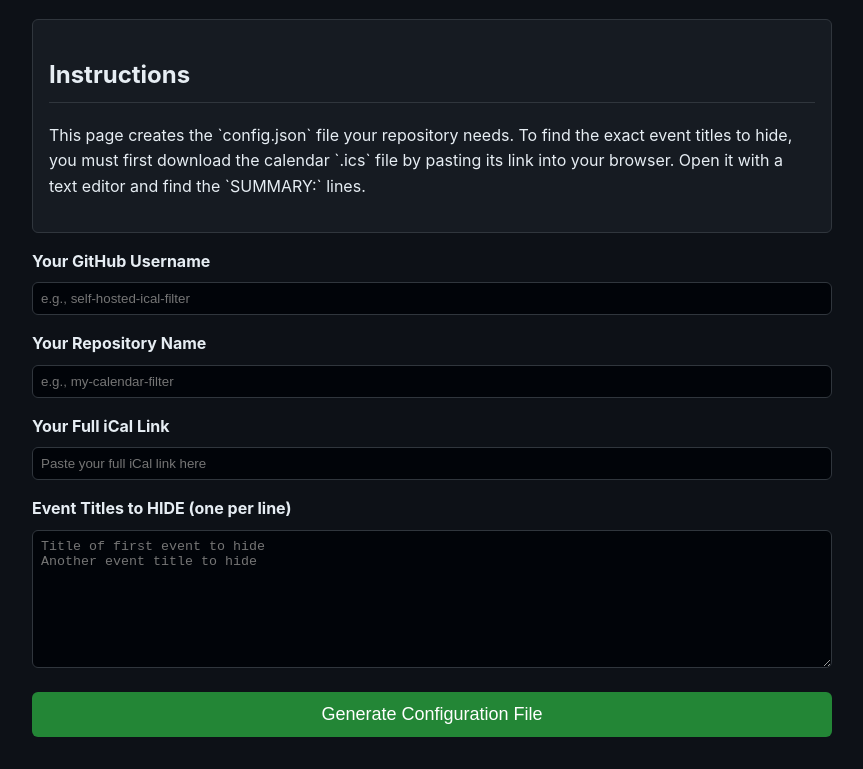
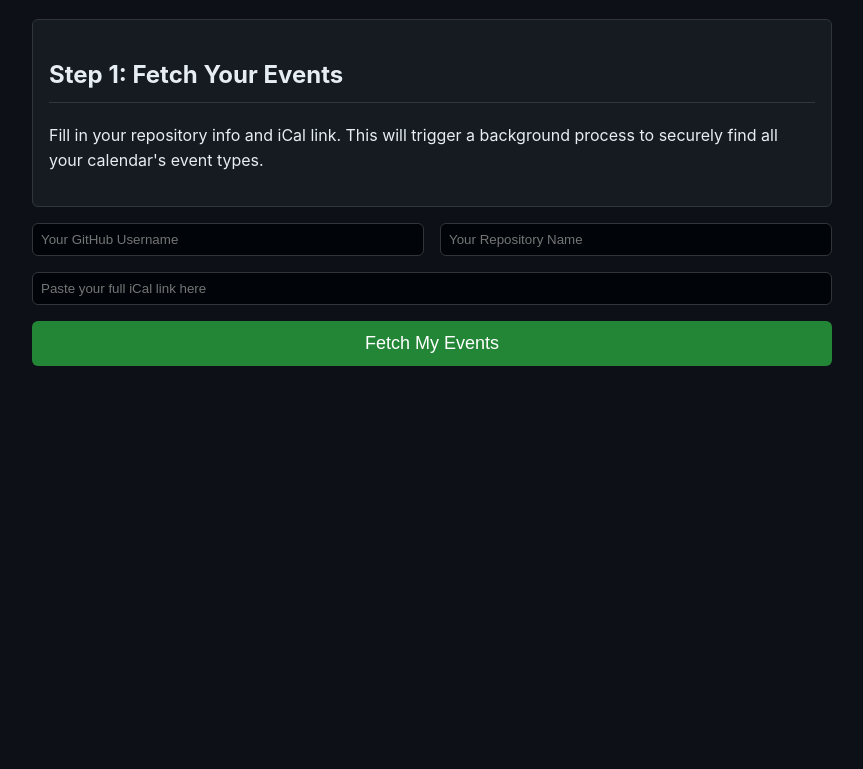
Before and after one commit to BenBar101/self-hosted-ical-filter, a website: page index.html in a window 1280 px wide. Shown: the part 95-864 px from the top of the page, without its empty margins (208-1071 px from the left). After the commit the page ends 800 px from the top, so only its background shows below. Drawn offline with Linux system fonts and the light colour scheme.

Commit message:
Update index.html

```diff
--- a/index.html
+++ b/index.html
@@ -8,33 +8,43 @@
         body { font-family: -apple-system, BlinkMacSystemFont, "Segoe UI", Roboto, Helvetica, Arial, sans-serif; line-height: 1.6; max-width: 800px; margin: 2rem auto; padding: 0 1rem; color: #e6edf3; background-color: #0d1117; }
         h1, h2 { border-bottom: 1px solid #30363d; padding-bottom: 8px; }
         label { display: block; margin-bottom: 0.5rem; font-weight: bold; }
-        input[type="text"], textarea { width: 100%; padding: 8px; margin-bottom: 1rem; box-sizing: border-box; background-color: #010409; border: 1px solid #30363d; color: #e6edf3; border-radius: 6px; }
+        input[type="text"] { width: 100%; padding: 8px; margin-bottom: 1rem; box-sizing: border-box; background-color: #010409; border: 1px solid #30363d; color: #e6edf3; border-radius: 6px; }
+        input:read-only { background-color: #161b22; color: #888; }
         button { background-color: #238636; color: white; padding: 12px 20px; border: none; border-radius: 6px; cursor: pointer; font-size: 18px; width: 100%; }
+        #event-list { border: 1px solid #30363d; background-color: #161b22; padding: 10px; border-radius: 6px; max-height: 300px; overflow-y: auto; }
+        .event-item { display: block; margin-bottom: 5px; }
         .info { background-color: #161b22; border: 1px solid #30363d; padding: 1rem; border-radius: 6px; margin-bottom: 1rem;}
+        .hidden { display: none; }
         .grid { display: grid; grid-template-columns: 1fr 1fr; gap: 1rem; }
     </style>
 </head>
 <body>
     <h1>iCal Filter Configurator</h1>
 
-    <div class="info">
-        <h2>Instructions</h2>
-        <p>This page creates the `config.json` file your repository needs. To find the exact event titles to hide, you must first download the calendar `.ics` file by pasting its link into your browser. Open it with a text editor and find the `SUMMARY:` lines.</p>
+    <!-- PHASE 1: The initial form to collect all necessary data -->
+    <div id="phase1">
+        <div class="info">
+            <h2>Step 1: Fetch Your Events</h2>
+            <p>Fill in your repository info and iCal link. This will trigger a background process to securely find all your calendar's event types.</p>
+        </div>
+        <div class="grid">
+            <input type="text" id="githubUser" placeholder="Your GitHub Username">
+            <input type="text" id="githubRepo" placeholder="Your Repository Name">
+        </div>
+        <input type="text" id="icalUrlInput" placeholder="Paste your full iCal link here">
+        <button id="fetchEventsBtn">Fetch My Events</button>
     </div>
 
-    <label for="githubUser">Your GitHub Username</label>
-    <input type="text" id="githubUser" placeholder="e.g., self-hosted-ical-filter">
-
-    <label for="githubRepo">Your Repository Name</label>
-    <input type="text" id="githubRepo" placeholder="e.g., my-calendar-filter">
-
-    <label for="icalUrlInput">Your Full iCal Link</label>
-    <input type="text" id="icalUrlInput" placeholder="Paste your full iCal link here">
-
-    <label for="filtersText">Event Titles to HIDE (one per line)</label>
-    <textarea id="filtersText" rows="8" placeholder="Title of first event to hide&#10;Another event title to hide"></textarea>
-
-    <button id="generateBtn">Generate Configuration File</button>
+    <!-- PHASE 2: The checklist for the user to make their selections -->
+    <div id="phase2" class="hidden">
+        <div class="info">
+            <h2>Step 2: Choose Events to HIDE</h2>
+            <p>We found your events! Check the box next to any event you want to remove, then click the button to generate your final configuration file.</p>
+        </div>
+        <div id="event-list"></div>
+        <br>
+        <button id="generateConfigBtn">Generate Final Configuration</button>
+    </div>
 
     <script src="script.js"></script>
 </body>
```
